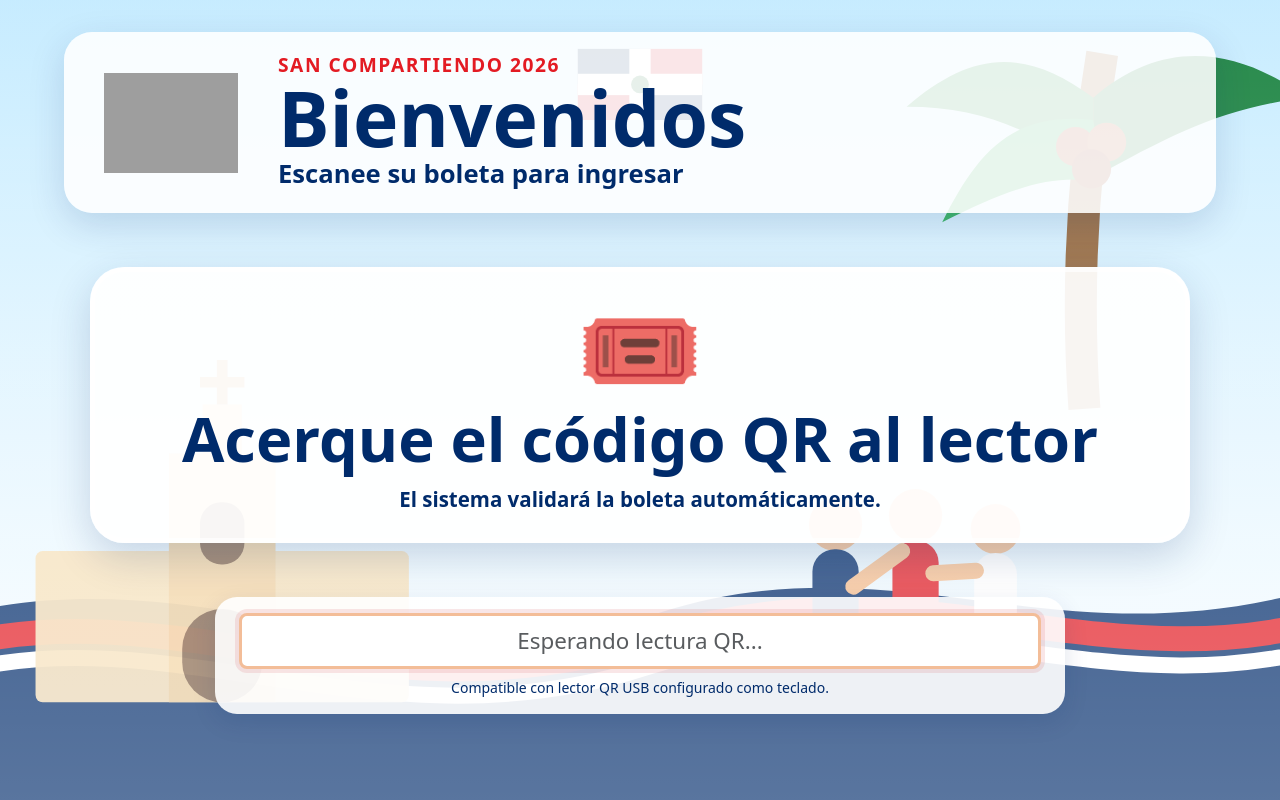
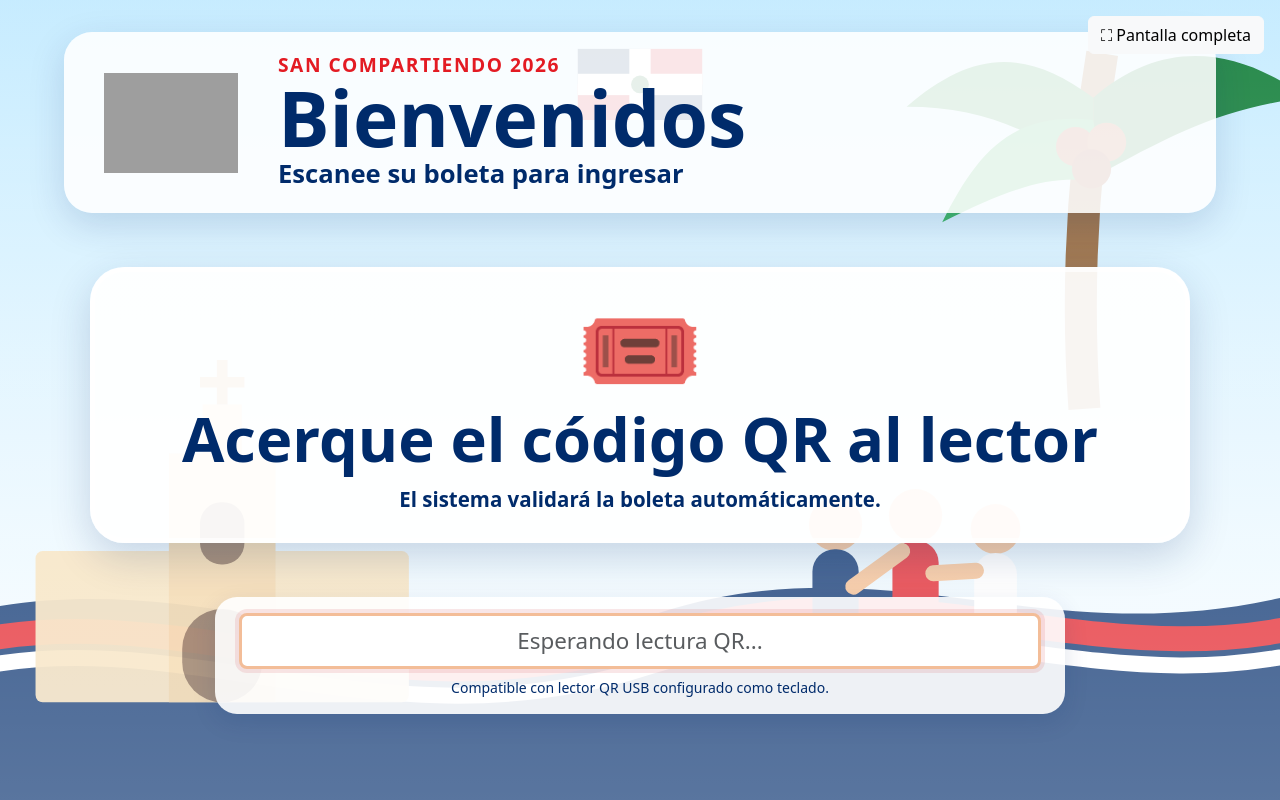
Before and after one commit to benitezel12/Sc2026, a Flask app: page /entrada-pantalla in a window 1280 px wide. Run offline with Flask 3, Linux system fonts and the light colour scheme; some libraries are stand-ins or nearby versions; grey boxes are pictures that could not be loaded.

Commit message:
Agregar botón de pantalla completa a control de entrada

```diff
--- a/templates/entrada_pantalla.html
+++ b/templates/entrada_pantalla.html
@@ -1,6 +1,6 @@
 {% extends "base.html" %}
 {% block content %}
-<div class="entry-screen-shell">
+<div class="entry-screen-shell"><button class="btn btn-light entry-screen-fullscreen" onclick="pantallaCompletaEntrada()">⛶ Pantalla completa</button>
   <div class="entry-screen-overlay"></div>
   <div class="entry-screen-content">
     <div class="entry-screen-header">
```
